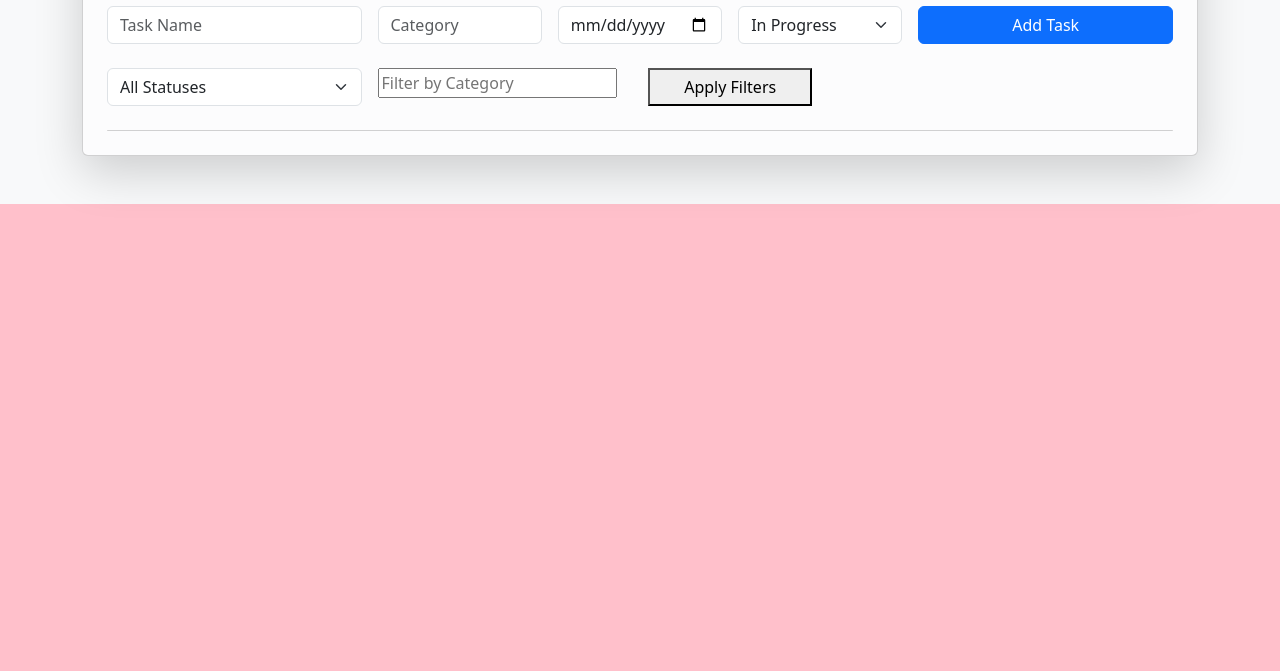
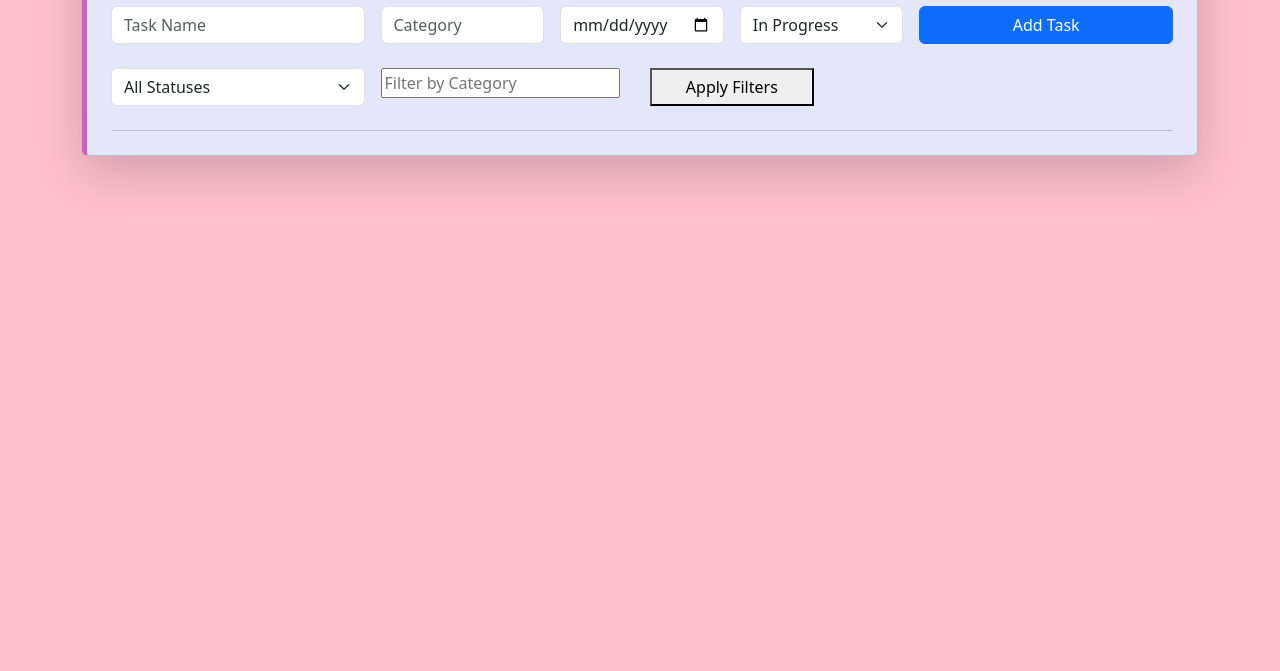
Before and after one commit to TechBarbie247/SBA4, a plain HTML site: page index.html in a window 1280 px wide. Shown: the part 129-800 px from the top of the page. Drawn offline with nearby package versions, Linux system fonts and the light colour scheme.

Commit message:
fixed html mistakes

```diff
--- a/index.html
+++ b/index.html
@@ -10,9 +10,9 @@
 </head>
 
 <body>
-    <div class="bg-light">
+    <div>
         <div class="container py-5">
-            <div class="card shadow-lg p-4 bg-light-subtle">
+            <div class="card shadow-lg p-4 task-card">
                 <h2 class="text-center mb-4">Task Manager</h2>
                 <div id="task-form" class="row g-3 mb-4">
                     <div class="col-md-3">
--- a/style.css
+++ b/style.css
@@ -4,7 +4,7 @@ body {
 
 .card.task-card {
   background-color: #e6e6fa; /* Lavender */
-  border-left: 5px solid #da70d6;
+  border-left: 5px solid #ce5dca;
 }
 
 .completed {
```
